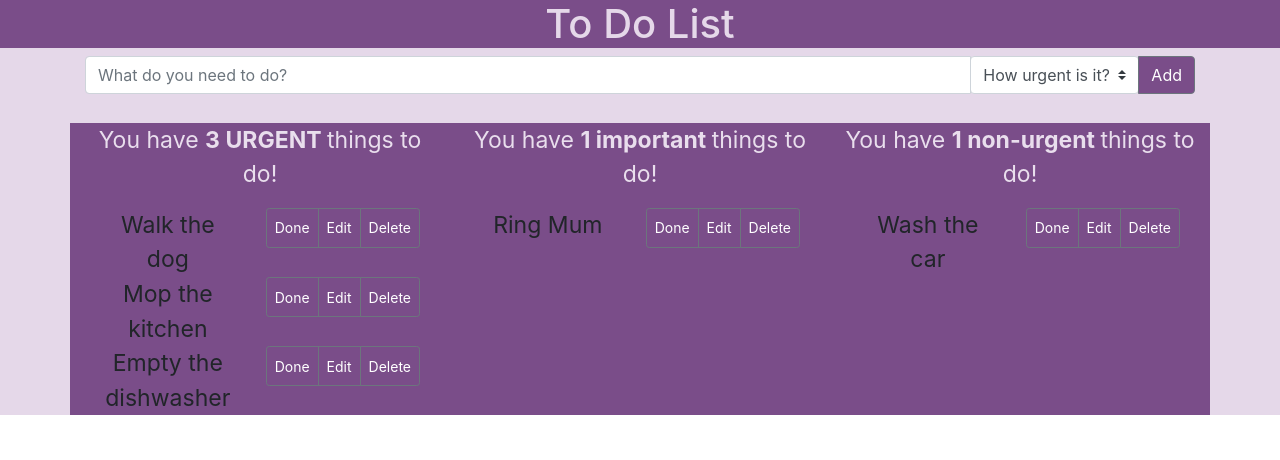
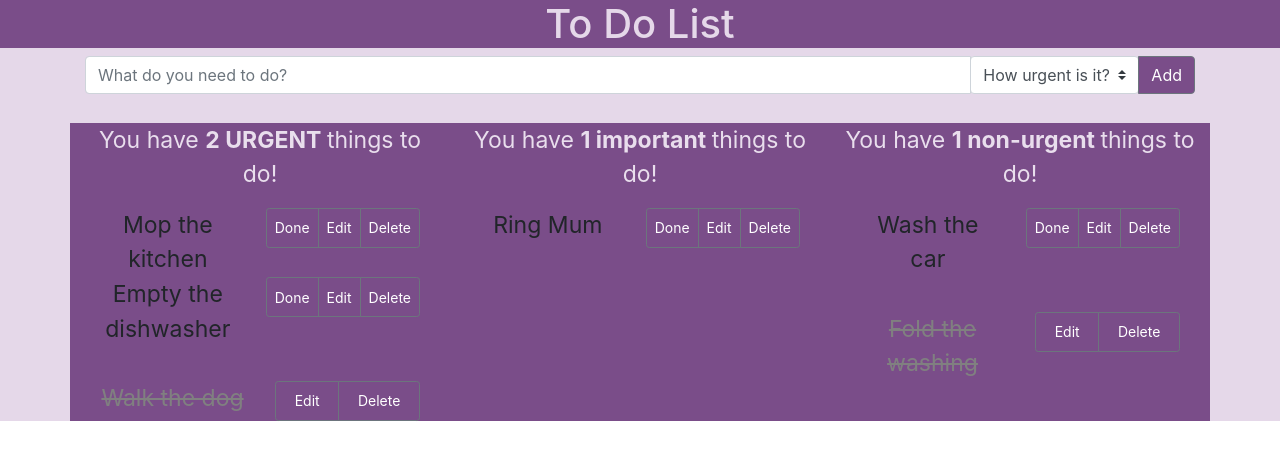
Before and after one commit to helenp360/todo_react_application, a React (Create React App) app: page / in a window 1280 px wide. Shown: the top 460 px of the page. Built offline with nearby package versions, Linux system fonts and the light colour scheme.

Commit message:
Organised tasks and added some css  based on whether they are active or completed

```diff
--- a/src/App.js
+++ b/src/App.js
@@ -9,29 +9,42 @@ import TaskItemHeadingImportant from "./TaskItemHeadingImportant/TaskItemHeading
 import TaskItemHeadingNonurgent from "./TaskItemHeadingNonurgent/TaskItemHeadingNonurgent"
 
 //Things to do!
-//get it to put tasks in different columns depending on different levels of urgency
-//show completed tasks but hide deleted tasks
-//do CSS for completed tasks - cross out and turn grey AND lose the done button
+//DONE get it to put tasks in different columns depending on different levels of urgency
+//DONE show completed tasks but hide deleted tasks
+//DONE do CSS for completed tasks - cross out and turn grey AND lose the done button
+//If nothing in active tasks then well done message
+//CSS layout and colours
+//tidy up and get rid of code I don't need
 
 
 function App() {
 
-  // const tasks = useState()[0];
-  // const setTasks = useState()[1];
+  const [ tasks ] = useState([
+    {text: "Walk the dog", completed: true, deleted: false, urgency: "1", id: "001"},
+    {text: "Mop the kitchen", completed: false, deleted: false, urgency: "1", id: "002"},
+    {text: "Empty the dishwasher", completed: false, deleted: false, urgency: "1", id: "003"},
+    {text: "Ring Mum", completed: false, deleted: false, urgency: "2", id: "004"},
+    {text: "Wash the car", completed: false, deleted: false, urgency: "3", id: "005"},
+    {text: "Fold the washing", completed: true, deleted: false, urgency: "3", id: "005"},
 
-  const [ tasks ] = useState([
-    {text: "Walk the dog", completed: false, urgency: "1", id: "001"},
-    {text: "Mop the kitchen", completed: false, urgency: "1", id: "002"},
-    {text: "Empty the dishwasher", completed: false, urgency: "1", id: "003"},
-    {text: "Ring Mum", completed: false, urgency: "2", id: "004"},
-    {text: "Wash the car", completed: false, urgency: "3", id: "005"}
   ]);
 
   // const activeTasks = tasks.filter(task => !task.completed);
 
-  const urgentTasks = tasks.filter(task => task.urgency==="1");
-  const importantTasks = tasks.filter(task => task.urgency==="2");
-  const nonurgentTasks = tasks.filter(task => task.urgency==="3");
+  // const urgentTasks = tasks.filter(task => task.deleted===false && task.urgency==="1");
+  const urgentTasksCompleted = tasks.filter(task => task.deleted===false && task.urgency==="1" && task.completed===true);
+  const urgentTasksActive = tasks.filter(task => task.deleted===false && task.urgency==="1" && task.completed===false);
+
+  // const importantTasks = tasks.filter(task => task.deleted===false && task.urgency==="2");
+  const importantTasksCompleted = tasks.filter(task => task.deleted===false && task.urgency==="2" && task.completed===true);
+  const importantTasksActive = tasks.filter(task => task.deleted===false && task.urgency==="2" && task.completed===false);
+
+
+  // const nonurgentTasks = tasks.filter(task => task.deleted===false && task.urgency==="3");
+  const nonurgentTasksCompleted = tasks.filter(task => task.deleted===false && task.urgency==="3" && task.completed===true);
+  const nonurgentTasksActive = tasks.filter(task => task.deleted===false && task.urgency==="3" && task.completed===false);
+
+
 
 
   return (
@@ -47,24 +60,32 @@ function App() {
         <div className="row">
 
           <div className="col-12 col-sm-4 task-list">
-            <TaskItemHeadingUrgent text={ urgentTasks.length }/>
+            <TaskItemHeadingUrgent text={ urgentTasksActive.length }/>
 
-            {urgentTasks.map(task => <TaskItem key={ task.id } text={ task.text } completed={task.completed} />)}
-
-          </div>
-
-          <div className="col-12 col-sm-4 task-list">
-            <TaskItemHeadingImportant text={ importantTasks.length }/>
-
-            {importantTasks.map(task => <TaskItem key={ task.id } text={ task.text } completed={task.completed} />)}
+            {/* {urgentTasks.map(task => <TaskItem key={ task.id } text={ task.text } completed={task.completed} />)} */}
+            {urgentTasksActive.map(task => <TaskItem key={ task.id } text={ task.text } completed={task.completed} />)}
+            <br></br>
+            {urgentTasksCompleted.map(task => <TaskItem key={ task.id } text={ task.text } completed={task.completed} />)}
 
 
           </div>
 
           <div className="col-12 col-sm-4 task-list">
-            <TaskItemHeadingNonurgent text={ nonurgentTasks.length }/>
+            <TaskItemHeadingImportant text={ importantTasksActive.length }/>
 
-            {nonurgentTasks.map(task => <TaskItem key={ task.id } text={ task.text } completed={task.completed} />)}
+            {importantTasksActive.map(task => <TaskItem key={ task.id } text={ task.text } completed={task.completed} />)}
+            <br></br>
+            {importantTasksCompleted.map(task => <TaskItem key={ task.id } text={ task.text } completed={task.completed} />)}
+
+
+          </div>
+
+          <div className="col-12 col-sm-4 task-list">
+            <TaskItemHeadingNonurgent text={ nonurgentTasksActive.length }/>
+
+            {nonurgentTasksActive.map(task => <TaskItem key={ task.id } text={ task.text } completed={task.completed} />)}
+            <br></br>
+            {nonurgentTasksCompleted.map(task => <TaskItem key={ task.id } text={ task.text } completed={task.completed} />)}
 
 
 
@@ -78,6 +99,3 @@ function App() {
 }
 
 export default App;
-
-
-//TaskItemActive and TaskItemInactive ?
--- a/src/TaskItem/TaskItem.css
+++ b/src/TaskItem/TaskItem.css
@@ -1,5 +1,7 @@
-.task-item {
-    /* background-color: #e5d8e9; */
+
+.task-item-complete .task-item__text {
+    color: gray;
+    text-decoration: line-through;
 }
 
 
--- a/src/TaskItem/TaskItem.js
+++ b/src/TaskItem/TaskItem.js
@@ -4,14 +4,14 @@ import './TaskItem.css';
 function TaskItem(props) {
   return (
 
-    <div className="task-item">
+    <div className={ `task-item ${ props.completed ? "task-item-complete" : "task-item-active"}`}>
       <div className="container">
         <div className="row">
           <div className="col">
             <span className="task-item__text">{ props.text }</span>
           </div>
           <div className="col task-item__buttons btn-group btn-group-sm" role="group" aria-label="Basic example">
-            <button type="button" className="btn btn-secondary">Done</button>
+            { props.completed === false && <button type="button" className="btn btn-secondary">Done</button> }
             <button type="button" className="btn btn-secondary">Edit</button>
             <button type="button" className="btn btn-secondary">Delete</button>
           </div>
```
